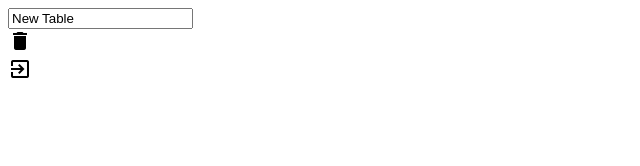
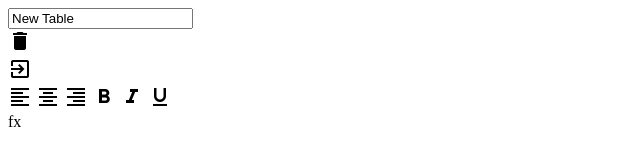
Before and after one commit to shevpai/excel-app, a website built with webpack: page src/index.html in a window 1280 px wide. Shown: the whole page, without its empty margins (0-640 px from the left). Built offline with nearby package versions, Linux system fonts and the light colour scheme.

Commit message:
done toolbar & formula

```diff
--- a/src/index.html
+++ b/src/index.html
@@ -26,8 +26,33 @@
           </div>
         </div>
       </div>
-      <div class="excel__toolbar"></div>
-      <div class="excel__formula"></div>
+      <div class="excel__toolbar">
+
+        <span class="material-icons">
+          format_align_left
+        </span>
+        <span class="material-icons">
+          format_align_center
+        </span>
+        <span class="material-icons">
+          format_align_right
+        </span>
+
+        <span class="material-icons">
+          format_bold
+        </span>
+        <span class="material-icons">
+          format_italic
+        </span>
+        <span class="material-icons">
+          format_underline
+        </span>
+
+      </div>
+      <div class="excel__formula">
+        <div class="info">fx</div>
+        <div class="input" contenteditable spellcheck="false"></div>
+      </div>
       <div class="excel__table"></div>
     </div>
 
--- a/src/scss/_notCompile/_variables.scss
+++ b/src/scss/_notCompile/_variables.scss
@@ -1,2 +1,6 @@
 $header-height: 34px;
+$toolbar-height: 34px;
+$formula-height: 24px;
+$info-cell-width: 40px;
+
 $border-color: #c0c0c0;
--- a/src/scss/components/formula.scss
+++ b/src/scss/components/formula.scss
@@ -2,5 +2,29 @@
 @import "../_notCompile/mixins";
 
 .excel__formula {
+  position: absolute;
+  left: 0;
+  right: 0;
+  top: $header-height + $toolbar-height;
+  height: $formula-height;
+  display: flex;
+  align-items: center;
+  border-bottom: 1px solid $border-color;
 
+  .info {
+    font-size: 18px;
+    font-style: italic;
+    text-align: center;
+    border-right: 1px solid $border-color;
+    width: $info-cell-width;
+  }
+
+  .input {
+    padding: 4px;
+    font-size: 12px;
+    outline: none;
+    width: 100%;
+    height: 100%;
+    color: #000;
+  }
 }
--- a/src/scss/components/toolbar.scss
+++ b/src/scss/components/toolbar.scss
@@ -2,5 +2,18 @@
 @import "../_notCompile/mixins";
 
 .excel__toolbar {
+  position: absolute;
+  left: 0;
+  right: 0;
+  top: $header-height;
+  height: $toolbar-height;
+  border-top: 1px solid $border-color;
+  border-bottom: 1px solid $border-color;
+  padding: 7px 10px;
+  display: flex;
+  align-items: center;
+}
 
+.button {
+  @include button(green);
 }
--- a/src/scss/index.scss
+++ b/src/scss/index.scss
@@ -19,4 +19,5 @@ body {
 
 .excel {
   position: relative;
+  color: #888;
 }
```
